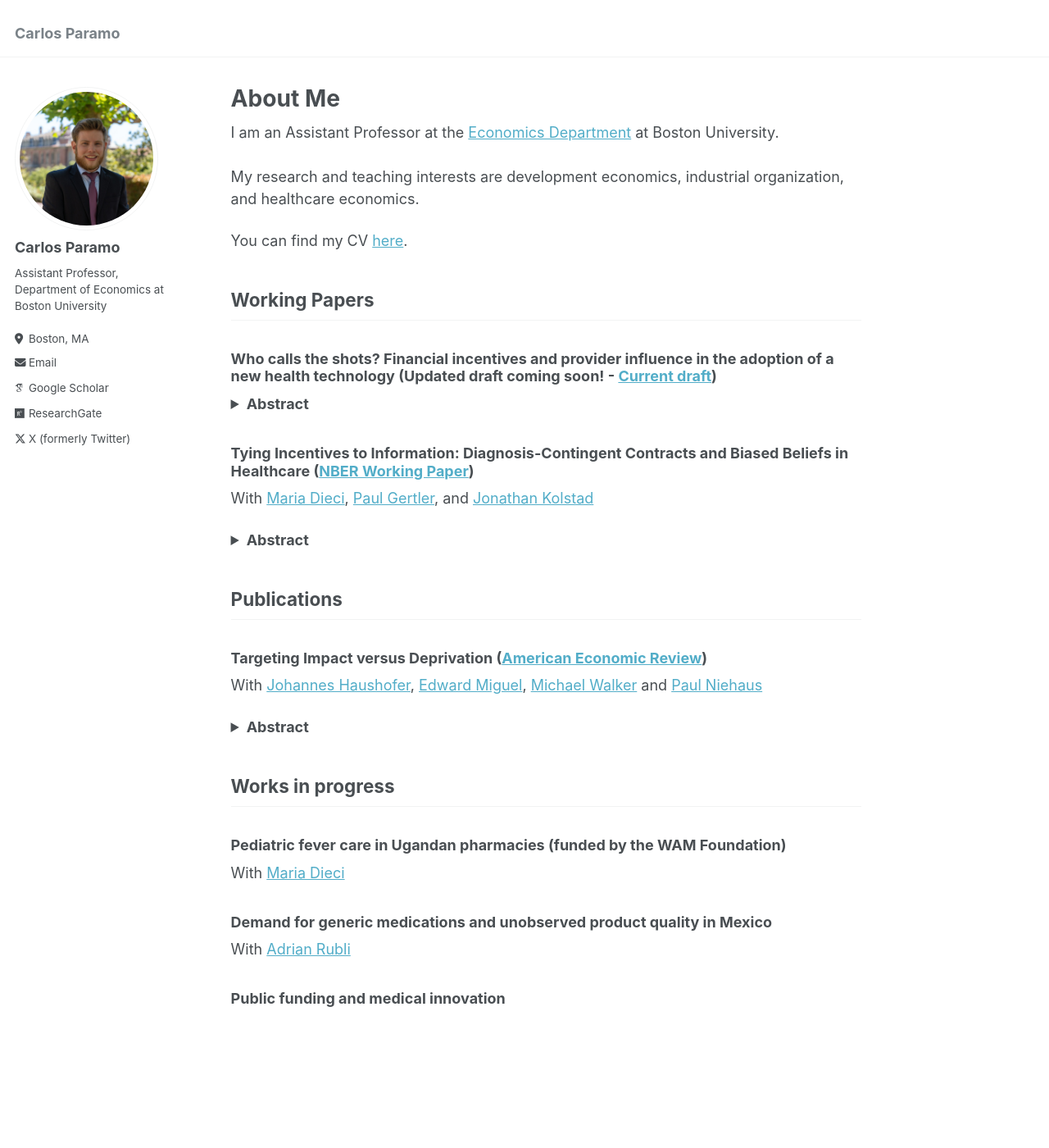
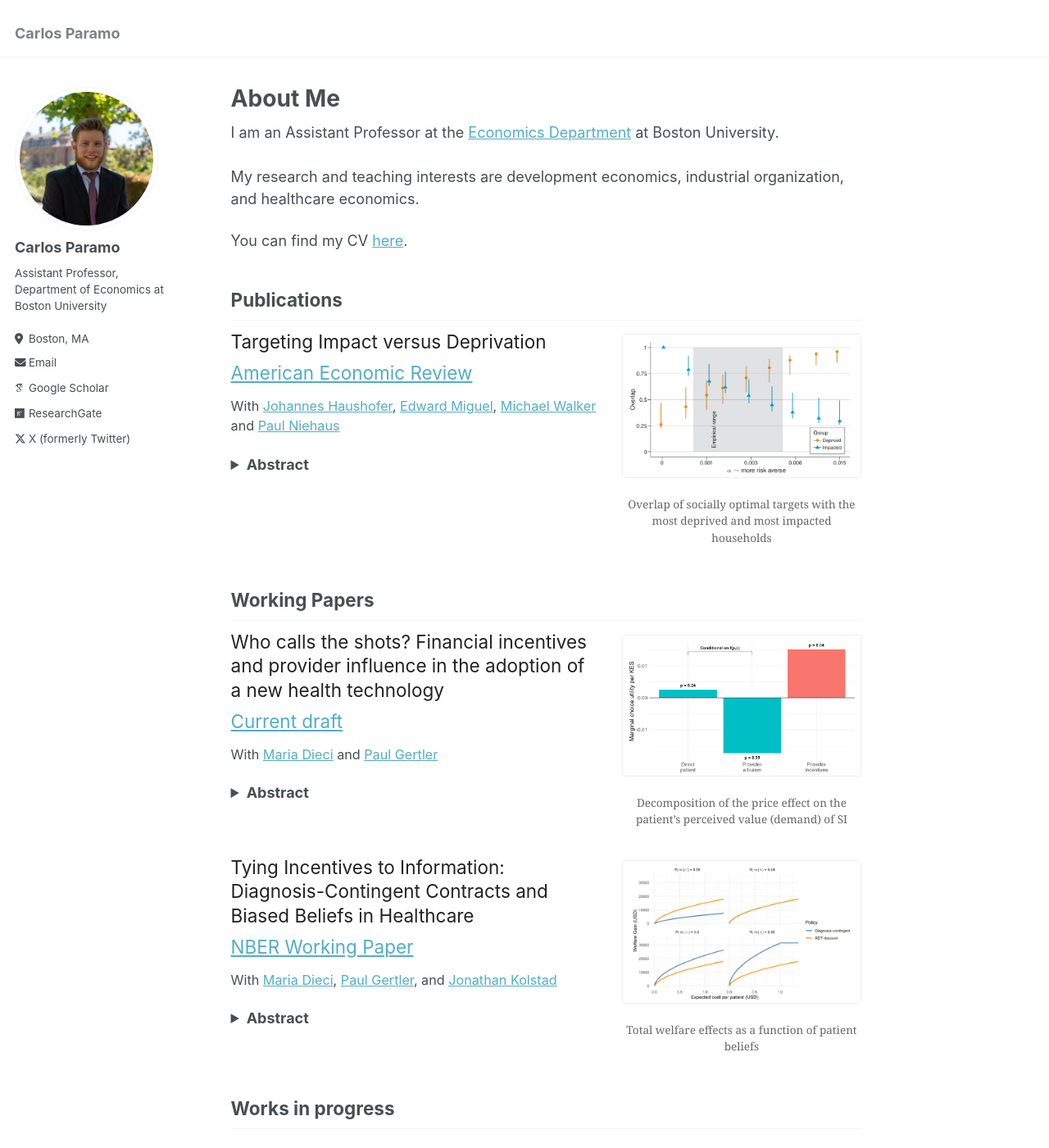
Before and after one commit to paramobrotz/paramobrotz.github.io, a Jekyll site: the page built from _pages/about.md, in a window 1280 px wide and 1400 px high. Shown: the whole window at 82% size. Built offline with Jekyll 4.4.1, drawn with Linux system fonts in a browser that asks for light colours; some web fonts are replaced; some of the changed text lies outside the part shown.

Commit message:
update w images

```diff
--- a/Gemfile
+++ b/Gemfile
@@ -16,7 +16,11 @@ gem "github-pages", group: :jekyll_plugins
 
 # gem "jekyll"
 
-gem "wdm", "~> 0.1.0" if Gem.win_platform?
+# wdm 0.1.x fails to build on Ruby 3.x; Jekyll falls back to polling without it
+# gem "wdm", "~> 0.1.0" if Gem.win_platform?
+
+# Windows has no system zoneinfo database, so Jekyll needs this to start locally
+gem "tzinfo-data" if Gem.win_platform?
 
 # If you have any plugins, put them here!
 group :jekyll_plugins do
--- a/_pages/about.md
+++ b/_pages/about.md
@@ -15,29 +15,66 @@ I am an Assistant Professor at the [Economics Department](https://www.bu.edu/eco
 You can find my CV [here](https://www.carlosparamo.org/files/CV_Carlos_Paramo_2026.pdf){:target="_blank"}.
 
 
+## Publications
+
+<div class="paper" markdown="1">
+<div class="paper-text" markdown="1">
+### Targeting Impact versus Deprivation
+
+[American Economic Review](https://econweb.ucsd.edu/~pniehaus/papers/targeting_impact_deprivation.pdf){:target="_blank"}
+{: .paper-link}
+
+With [Johannes Haushofer](https://haushofer.ne.su.se/){:target="_blank"}, [Edward Miguel](https://econ.berkeley.edu/profile/edward-miguel){:target="_blank"}, [Michael Walker](https://www.michaelwwalker.me/){:target="_blank"} and [Paul Niehaus](https://econweb.ucsd.edu/~pniehaus/){:target="_blank"}
+<details>
+<summary> <b>Abstract</b> </summary>
+A large literature has examined how best to target anti-poverty programs to those most deprived in some sense (e.g., consumption). We examine the potential tradeoff between this objective and targeting those most impacted by such programs. We work in the context of an NGO cash transfer program in Kenya, employing recent advances in machine learning methods and dynamic outcome data to learn proxy means tests that jointly target both objectives. Targeting solely on the basis of deprivation is not attractive in this setting under standard social welfare criteria unless the planner’s preferences are extremely redistributive.
+</details>
+</div>
+<figure class="paper-fig">
+  <a href="/images/papers/targeting-impact.png"><img src="/images/papers/targeting-impact.png" alt="Overlap between deprivation- and impact-targeted groups across levels of risk aversion"></a>
+  <figcaption>Overlap of socially optimal targets with the most deprived and most impacted households</figcaption>
+</figure>
+</div>
+
 ## Working Papers
 
-### Who calls the shots? Financial incentives and provider influence in the adoption of a new health technology (Updated draft coming soon! - [Current draft](https://www.dropbox.com/scl/fo/jcqkmiv257wh6r3xjai8g/AHjbglr6ZG9fpeTdnvhhYwI?rlkey=qo6ptijlxi13mqaj003hihcb7&st=5ywzzvwc&dl=0){:target="_blank"})
+<div class="paper" markdown="1">
+<div class="paper-text" markdown="1">
+### Who calls the shots? Financial incentives and provider influence in the adoption of a new health technology
+
+[Current draft](https://www.carlosparamo.org/files/SI_paper_9_26_2026.pdf){:target="_blank"}
+{: .paper-link}
+
+With [Maria Dieci](https://mariadieci.com/){:target="_blank"} and [Paul Gertler](https://www.paulgertler.com/){:target="_blank"}
 <details>
 <summary> <b> Abstract </b> </summary>
-The choice to adopt an effective healthcare product is often a joint decision between the patient and their medical professional. Many governments and payers use patient subsidies and provider incentives to increase the adoption of new health technologies. Using data from a randomized field experiment in Kenya, I estimate a structural model of patient demand and provider advice for a new contraceptive method. I then use the model to study the welfare effects to the patient from the introduction of demand and supply side incentives to adopt the new technology. This approach allows the study of channels that promote diffusion, including the roles of provider advice, financial incentives and altruism, as well as patient preferences. Taken together, the results suggest that changes in provider advice due to their altruism and financial incentives are key to increasing adoption of the new technology and making incentive programs effective, regardless of whether the incentive targets the patient or the provider. In fact, changes in provider advice account for 79% of the welfare benefits of a policy that reduces the price to the patient. To be effective, incentive policies need to account for the central role that the provider takes in medical decision-making.
+The choice to adopt an effective healthcare product is often a joint decision between the patient and their medical professional. Many governments and payers use patient subsidies and provider incentives to increase the adoption of new health technologies. Using data from a randomized field experiment in Kenya, we estimate a structural model of patient demand and provider advice for a new contraceptive method. We then use the model to study the welfare effects to the patient from the introduction of demand and supply side incentives to adopt the new technology. This approach allows the study of channels that promote diffusion, including the roles of provider advice, financial incentives and altruism, as well as patient preferences. Taken together, the results suggest that changes in provider advice due to their altruism and financial incentives are key to increasing adoption of the new technology and making incentive programs effective, regardless of whether the incentive targets the patient or the provider. In fact, changes in provider advice account for roughly 95% of the welfare benefits of a policy that reduces the price to the patient. To be effective, incentive policies need to account for the central role that the provider takes in medical decision-making.
 </details>
+</div>
+<figure class="paper-fig">
+  <a href="/images/papers/who-calls-the-shots.png"><img src="/images/papers/who-calls-the-shots.png" alt="Decomposition of the price effect on patient demand into direct patient, provider altruism, and provider incentive channels"></a>
+  <figcaption>Decomposition of the price effect on the patient’s perceived value (demand) of SI</figcaption>
+</figure>
+</div>
 
-### Tying Incentives to Information: Diagnosis-Contingent Contracts and Biased Beliefs in Healthcare ([NBER Working Paper](https://www.carlosparamo.org/files/w35543.pdf){:target="_blank"})
+<div class="paper" markdown="1">
+<div class="paper-text" markdown="1">
+### Tying Incentives to Information: Diagnosis-Contingent Contracts and Biased Beliefs in Healthcare
+
+[NBER Working Paper](https://www.carlosparamo.org/files/w35543.pdf){:target="_blank"}
+{: .paper-link}
+
 With [Maria Dieci](https://mariadieci.com/){:target="_blank"}, [Paul Gertler](https://www.paulgertler.com/){:target="_blank"}, and [Jonathan Kolstad](https://www.jkolstad.org/){:target="_blank"}
 <details>
 <summary> <b>Abstract</b> </summary>
 Unnecessary treatment reflects a gap between what patients believe about their health and their true condition; people often seek and consume care for diseases they suspect, but do not know that they actually have. The value a patient places on diagnostic testing therefore depends on their priors about being sick. When those beliefs are biased, the resulting testing rate might be sub-optimal and leave welfare on the table. We study diagnosis-contingent incentive contracts, which tie treatment incentives to diagnostic results. For malaria, the contract subsidizes rapid diagnostic tests (RDTs) and antimalarials (ACTs) only for patients who test positive. In a cluster-randomized experiment across 140 Kenyan pharmacies, both patient subsidies and provider incentives roughly tripled testing and sharply reduced unnecessary ACT purchases among test-negative patients, working through distinct channels: patient subsidies through lower prices, provider incentives through information and advice. A model of patient choice implies these contracts raise social welfare well above their cost. Estimating the model structurally, we find that because patients substantially overestimate their infection risk, loading incentives onto diagnosis-contingent treatment discounts delivers four times the welfare gains of free testing programs.
 </details>
-
-## Publications
-
-### Targeting Impact versus Deprivation ([American Economic Review](https://econweb.ucsd.edu/~pniehaus/papers/targeting_impact_deprivation.pdf){:target="_blank"})
-With [Johannes Haushofer](https://haushofer.ne.su.se/){:target="_blank"}, [Edward Miguel](https://econ.berkeley.edu/profile/edward-miguel){:target="_blank"}, [Michael Walker](https://www.michaelwwalker.me/){:target="_blank"} and [Paul Niehaus](https://econweb.ucsd.edu/~pniehaus/){:target="_blank"}
-<details>
-<summary> <b>Abstract</b> </summary>
-A large literature has examined how best to target anti-poverty programs to those most deprived in some sense (e.g., consumption). We examine the potential tradeoff between this objective and targeting those most impacted by such programs. We work in the context of an NGO cash transfer program in Kenya, employing recent advances in machine learning methods and dynamic outcome data to learn proxy means tests that jointly target both objectives. Targeting solely on the basis of deprivation is not attractive in this setting under standard social welfare criteria unless the planner’s preferences are extremely redistributive.
-</details>
+</div>
+<figure class="paper-fig">
+  <a href="/images/papers/diagnosis-contingent.png"><img src="/images/papers/diagnosis-contingent.png" alt="Welfare gains of diagnosis-contingent contracts versus RDT discounts across patient beliefs"></a>
+  <figcaption>Total welfare effects as a function of patient beliefs</figcaption>
+</figure>
+</div>
 
 ## Works in progress
 
--- a/assets/css/main.scss
+++ b/assets/css/main.scss
@@ -39,3 +39,17 @@
 @import "vendor/font-awesome/brands";
 @import "vendor/magnific-popup/magnific-popup";
 @import "print";
+
+/* Paper entries with a figure alongside (homepage) */
+.paper { display: flex; gap: 1.5em; align-items: flex-start; margin-bottom: 1.5em; }
+.paper-text { flex: 1 1 60%; min-width: 0; }
+.paper-text h3 { margin-top: 0; font-size: 1.25em; font-weight: normal; line-height: 1.3; color: #222; }
+.paper-text p.paper-link { font-size: 1.25em; margin: -0.2em 0 0.5em; }
+.paper-text p.paper-link + p { font-size: 0.9em; } /* coauthors line */
+.paper-fig { display: block; flex: 0 0 38%; margin: 0.3em 0 0; }
+.paper-fig img { width: 100%; border: 1px solid #eee; }
+.paper-fig figcaption { font-size: 0.75em; color: #666; margin-top: 0.3em; text-align: center; }
+@media (max-width: 768px) {
+  .paper { flex-direction: column; }
+  .paper-fig { flex-basis: auto; width: 100%; }
+}
```
Also changed, not shown: images/papers/diagnosis-contingent.png (added), images/papers/targeting-impact.png (added), images/papers/who-calls-the-shots.png (added), 1 other file.
